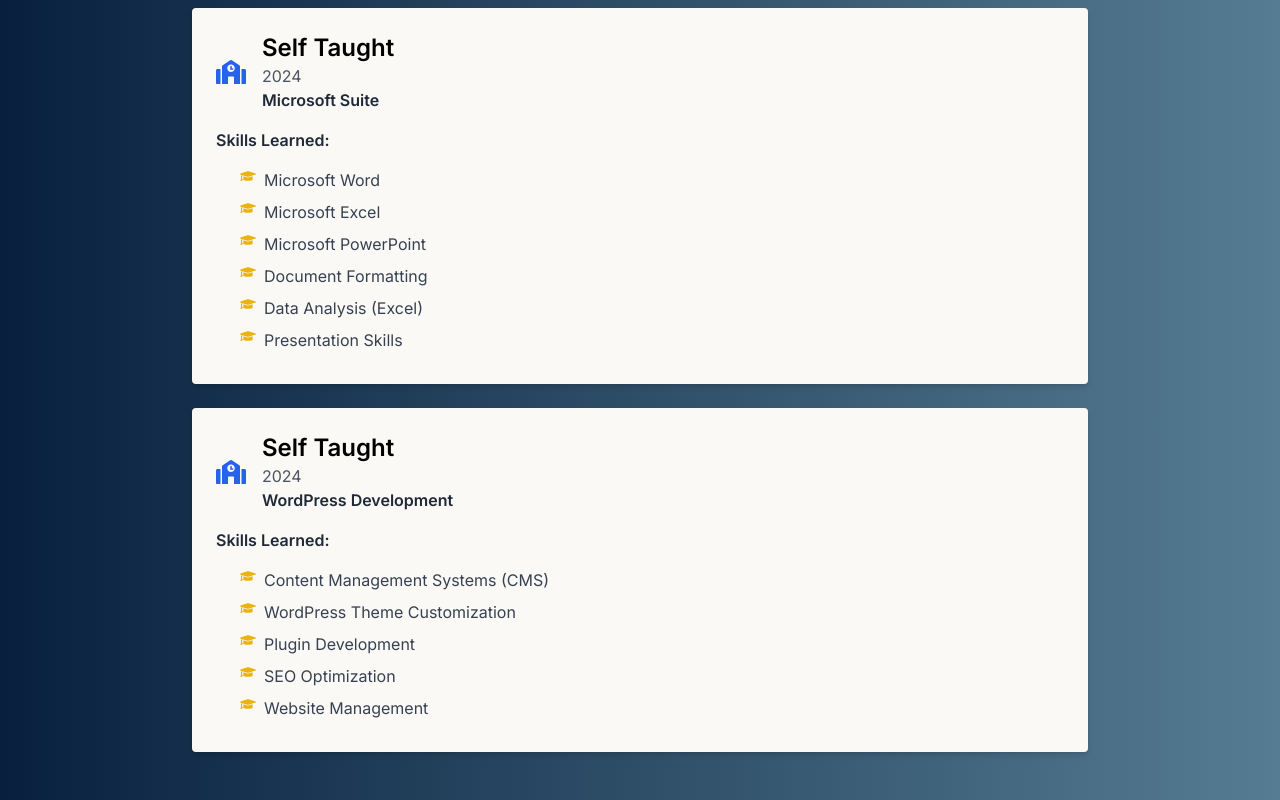
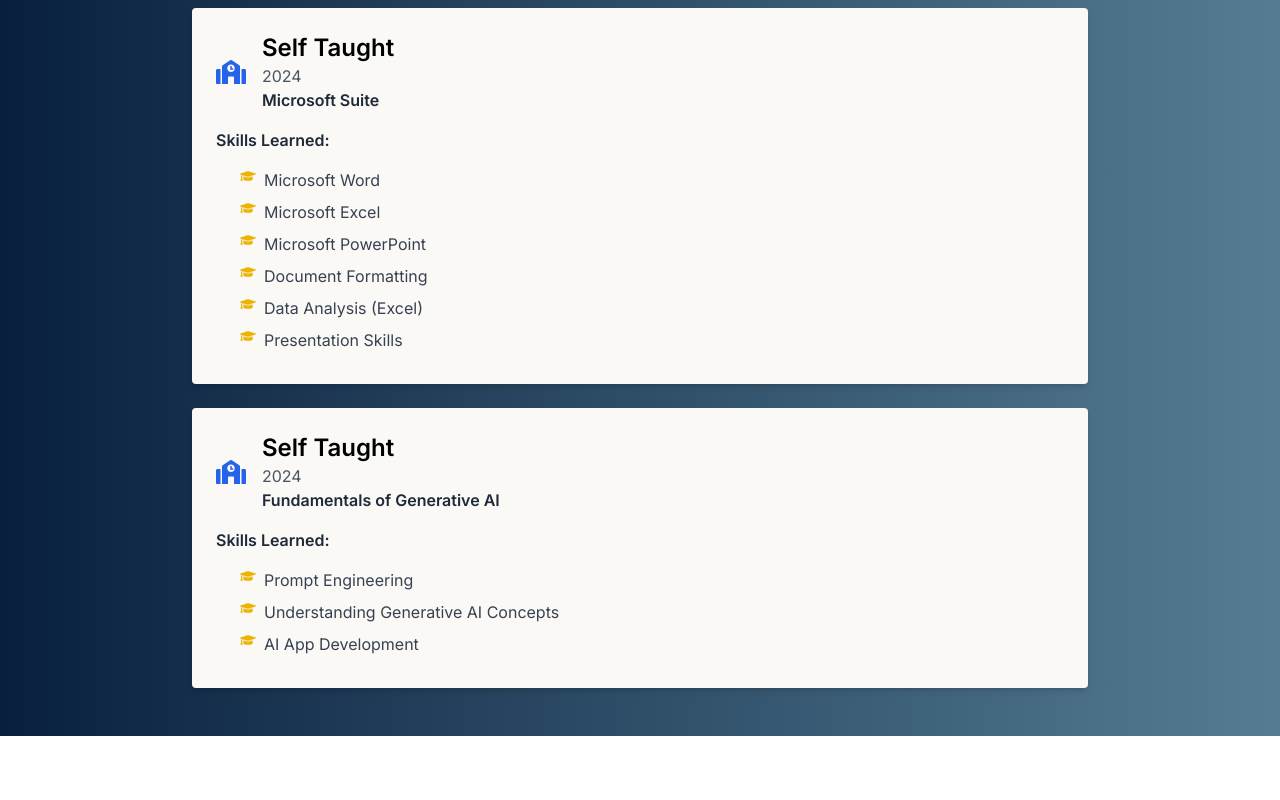
Before and after one commit to elsieoduor/portfolio, a Next.js app: page /education in a window 1280 px wide. Shown: the part 2368-3168 px from the top of the page. After the commit the page ends 3104 px from the top, so only its background shows below. Built offline with nearby package versions, Linux system fonts and the light colour scheme.

Commit message:
Modified education

```diff
--- a/app/education/page.tsx
+++ b/app/education/page.tsx
@@ -93,13 +93,11 @@
     {
       school: 'Self Taught',
       year: '2024',
-      degree: 'WordPress Development',
+      degree: 'Fundamentals of Generative AI',
       skills: [
-        'Content Management Systems (CMS)',
-        'WordPress Theme Customization',
-        'Plugin Development',
-        'SEO Optimization',
-        'Website Management',
+        'Prompt Engineering',
+        'Understanding Generative AI Concepts',
+        'AI App Development'
       ],
     }
   ];
```
